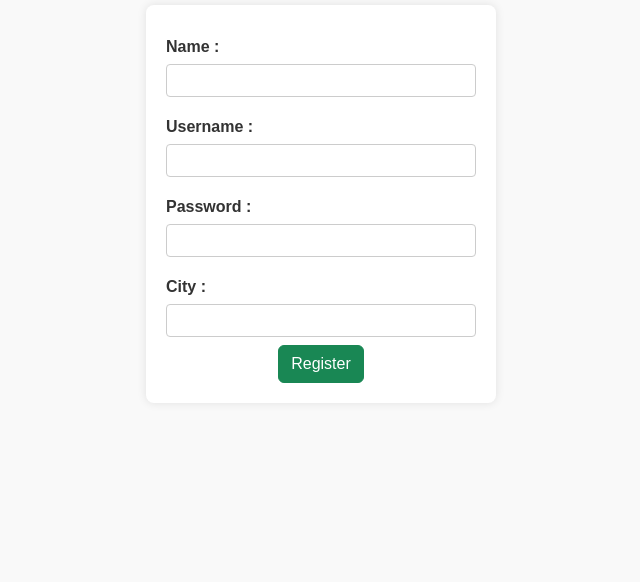
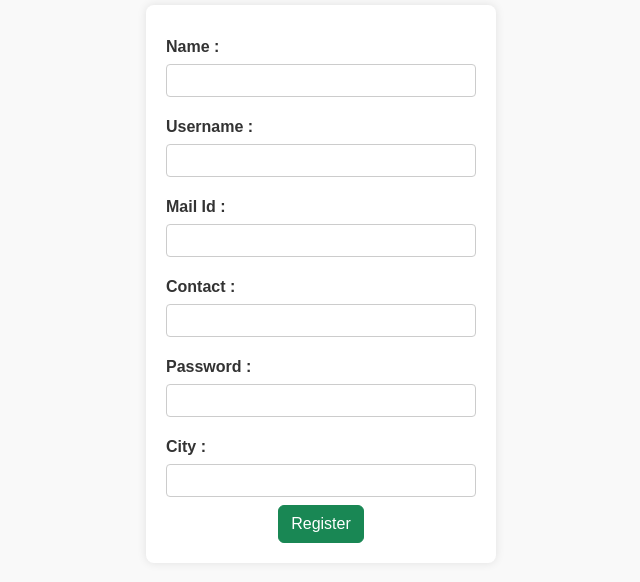
Before and after one commit to 22f3002244/vehicle-parking-app, a Flask app: page /register in a window 1280 px wide. Shown: the part 171-753 px from the top of the page, without its empty margins (319-959 px from the left). Run offline with Flask 3, Linux system fonts and the light colour scheme; parts of the project's set-up code (start-up, migrations or seed data) failed here and were passed over; some libraries are stand-ins or nearby versions.

Commit message:
Milestone 5

```diff
--- a/controllers/User.py
+++ b/controllers/User.py
@@ -125,11 +125,13 @@ def register_post():
     name = request.form.get('name')
     username = request.form.get('username')
     password = request.form.get('password')
+    contact = request.form.get('contact')
+    email = request.form.get('email')
     city = request.form.get('city')
     if User.query.filter_by(username=username).first():
         flash('User with this username already exists. Please choose some other username.8u')
         return redirect(url_for('User.register'))
-    user = User(username=username, password=password, name=name, city=city)
+    user = User(username=username, password=password, name=name, city=city, contact=contact, email=email)
     db.session.add(user)
     db.session.commit()
     flash('User successfully registered.')
@@ -147,9 +149,11 @@ def profile_post():
     username = request.form.get('username')
     name = request.form.get('name')
     city = request.form.get('city')
+    contact = request.form.get('contact')
+    email = request.form.get('email')
     password =  request.form.get('password')
     cpassword = request.form.get('cpassword')
-    if username == ''  or password == '' or cpassword == '':
+    if username == ''  or password == '' or cpassword == '' or contact == '' or email == '':
         flash('Username or password cannot be empty.')
         return redirect(url_for('User.profile'))
     if not user.check_password(cpassword):
@@ -161,6 +165,8 @@ def profile_post():
     user.username = username
     user.name = name
     user.city = city
+    user.contact = contact
+    user.email = email
     user.password = password
     db.session.commit()
     flash('Profile updated successfully.')
--- a/models/database.py
+++ b/models/database.py
@@ -9,6 +9,8 @@ class User(db.Model):
     username = db.Column(db.String(32), unique=True, nullable=False)
     password_hash = db.Column(db.String(512), nullable=False)
     name = db.Column(db.String(32), nullable=False)
+    contact = db.Column(db.String(32), nullable=False)
+    email = db.Column(db.String(32), nullable=False)
     city = db.Column(db.String(32), nullable=False)
     is_admin = db.Column(db.Boolean, nullable = False, default = False)
 
--- a/templates/admin/users.html
+++ b/templates/admin/users.html
@@ -17,6 +17,7 @@ Users - SpotKart
         <tr>
             <th>User Id</th>
             <th>Username</th>
+            <th>Mail Id</th>
             <th>City</th>
             <th>Vehicle Reg. No.</th>
         </tr>
@@ -26,6 +27,7 @@ Users - SpotKart
         <tr>
             <td>{{c.user.id}}</td>
             <td>{{c.user.username}}</td>
+            <td>{{c.user.email}}</td>
             <td>{{c.user.city}}</td>
             <td>{{c.plate_number}}</td>
         </tr>
--- a/templates/bookings/checkout.html
+++ b/templates/bookings/checkout.html
@@ -13,8 +13,8 @@ Checkout - SpotKart
     <br>
     <h6>Booking ID  : {{c.id}}</h4>
     <h6>Name : {{c.user.name}}</h4>
-    <h6>Contact : 7715039001</h4>
-    <h6>Email : vedantkonde36@gmail.com</h4>
+    <h6>Contact : {{c.user.contact}}</h4>
+    <h6>Email : {{c.user.email}}</h4>
     <h6>Booking Date : {{c.booking_date}}</h4>
     <h6>Booking Time : {{c.booking_time.strftime('%H:%M')}}</h4>
     <h6>Check-out Time  : {{time.strftime('%H:%M')}}</h4>
--- a/templates/general/profile.html
+++ b/templates/general/profile.html
@@ -18,6 +18,12 @@ Profile - SpotKart
     </label>
     <label for="city" class="form-label">City:
         <input type="text" name="city" id="city" class="form-control" required value="{{user.city}}"></input>
+    </label>
+    <label for="contact" class="form-label">Contact:
+        <input type="text" name="contact" id="contact" class="form-control" required value="{{user.contact}}"></input>
+    </label>
+    <label for="email" class="form-label">Mail Id:
+        <input type="text" name="email" id="email" class="form-control" required value="{{user.email}}"></input>
     </label>
     <label for="cpassword" class="form-label"> Current Password:
         <input type="password" name="cpassword" id="cpassword" class="form-control" required></input>
--- a/templates/general/register.html
+++ b/templates/general/register.html
@@ -12,6 +12,12 @@ Sign Up - SpotKart
     </label>
     <label for="username" class="form-label">Username :
         <input type="text" name="username" id="username" class="from-control" required />
+    </label>
+    <label for="email" class="form-label">Mail Id :
+        <input type="text" name="email" id="email" class="from-control" required />
+    </label>
+    <label for="contact" class="form-label">Contact :
+        <input type="text" name="contact" id="contact" class="from-control" required />
     </label>
     <label for="password" class="form-label">Password :
         <input type="password" name="password" id="password" class="from-control" required />
```
